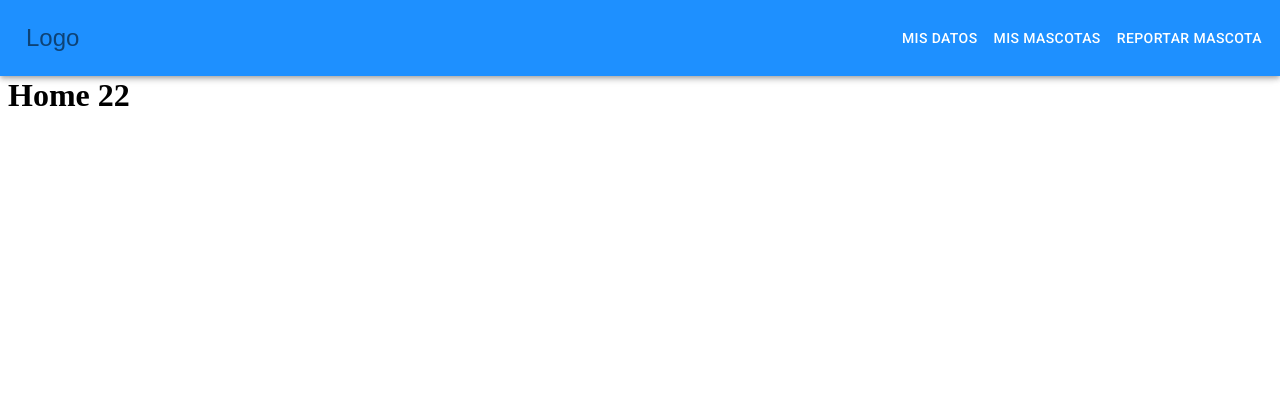
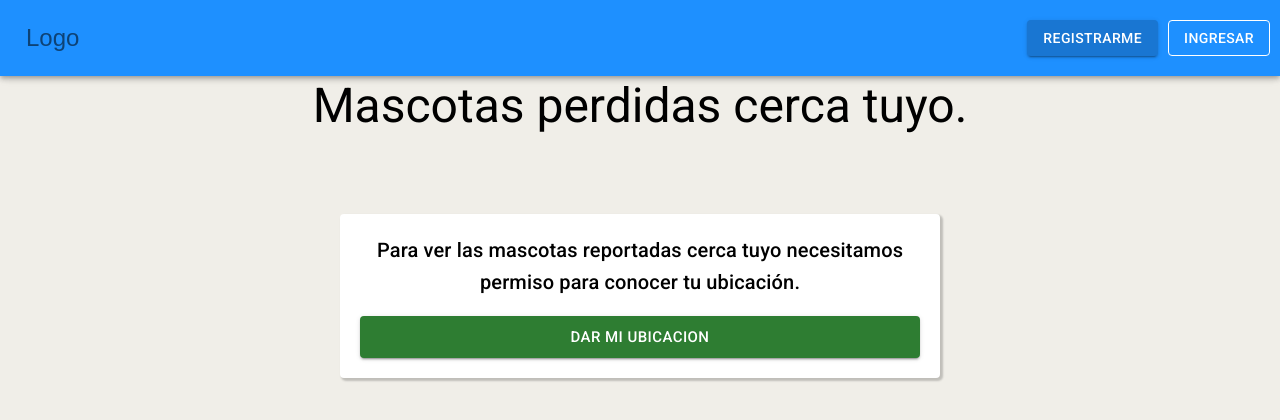
Before and after one commit to MarcosJoaquinDev/app-pet-react, a React (Vite) app: page / in a window 1280 px wide. Shown: the top 420 px of the page. Built offline with nearby package versions, Linux system fonts and the light colour scheme.

Commit message:
add a layout and home component

```diff
--- a/index.html
+++ b/index.html
@@ -6,6 +6,7 @@
     <meta name="viewport" content="width=device-width, initial-scale=1.0" />
     <link rel="stylesheet" href="https://fonts.googleapis.com/css?family=Roboto:300,400,500,700&display=swap"/>
     <title>Vite + React + TS</title>
+    <style>*{box-sizing:border-box}body{background-color:#f0eee8;margin:0}</style>
   </head>
   <body>
     <div id="root"></div>
--- a/src/components/Layout/AuthLayout/AuthLayout.tsx
+++ b/src/components/Layout/AuthLayout/AuthLayout.tsx
@@ -1,11 +1,21 @@
 import React from 'react';
 import { Outlet } from 'react-router-dom';
-import AppBar from '@mui/material/AppBar';
+import Container from '@mui/material/Container';
+import Button from '@mui/material/Button';
+import IconButton from '@mui/material/IconButton';
 import Box from '@mui/material/Box';
-
+const styles = {
+	display: 'flex',
+	justifyContent: 'space-between',
+	height: '65px',
+	backgroundColor: '#3d7cb9',
+};
 const AuthLayout: React.FC = () => (
 	<>
-		<AppBar component="nav" sx={{ backgroundColor: 'DodgerBlue' }} />
+		<Container style={styles}>
+			<IconButton>Logo</IconButton>
+			<Button variant="outlined">Salir</Button>
+		</Container>
 		<Box sx={{ pt: 6 }}>
 			<Outlet />
 		</Box>
--- a/src/components/Layout/MainLayout/MainLayout.tsx
+++ b/src/components/Layout/MainLayout/MainLayout.tsx
@@ -6,6 +6,7 @@ import NavBar from 'components/Layout/NavBar';
 const MainLayout: React.FC = () => (
 	<>
 		<NavBar />
+		<br />
 		<Box sx={{ pt: 6 }}>
 			<Outlet />
 		</Box>
--- a/src/components/Layout/NavBar/NavBar.tsx
+++ b/src/components/Layout/NavBar/NavBar.tsx
@@ -6,8 +6,20 @@ import Button from '@mui/material/Button';
 import IconButton from '@mui/material/IconButton';
 import { routeMap } from 'router';
 import styles from './NavBar.styles';
-
-const navItems = ['Mis datos', 'Mis Mascotas', 'Reportar mascota'];
+const items = [
+	{
+		title: 'Mis datos',
+		path: routeMap.PROFILE.path,
+	},
+	{
+		title: 'Mis Mascotas',
+		path: routeMap.MY_PETS.path,
+	},
+	{
+		title: 'Reportar mascota',
+		path: routeMap.REPORT.path,
+	},
+];
 
 const NavBar: React.FC = () => (
 	<AppBar component="nav">
@@ -23,9 +35,14 @@ const NavBar: React.FC = () => (
 				</Button>
 			</Box>
 			<Box sx={{ display: { xs: 'none', sm: 'block' } }}>
-				{navItems.map((item) => (
-					<Button key={item} sx={{ color: '#fff' }}>
-						{item}
+				{items.map((item) => (
+					<Button
+						key={item.title}
+						component={Link}
+						to={item.path}
+						sx={{ color: '#fff' }}
+					>
+						{item.title}
 					</Button>
 				))}
 			</Box>
--- /dev/null
+++ b/src/components/Layout/WelcomeLayout/WelcomeLayout.tsx
@@ -0,0 +1,42 @@
+import React from 'react';
+import { Link, Outlet } from 'react-router-dom';
+import Box from '@mui/material/Box';
+import { Button, IconButton, AppBar } from '@mui/material';
+import { routeMap } from 'router';
+import styles from '../NavBar/NavBar.styles';
+const WelcomeLayout: React.FC = () => (
+	<>
+		<AppBar component="nav">
+			<Box sx={styles.toolbar}>
+				<Box>
+					<Button
+						component={Link}
+						to={routeMap.HOME.getURL()}
+						key="logo"
+						sx={{ color: '#fff' }}
+					>
+						<IconButton> Logo </IconButton>
+					</Button>
+				</Box>
+				<Box sx={{ display: { xs: 'none', sm: 'block' } }}>
+					<Button variant="contained">Registrarme</Button>
+					<Button
+						variant="outlined"
+						style={{
+							border: '1px solid white',
+							color: 'white',
+							marginLeft: '10px',
+						}}
+					>
+						Ingresar
+					</Button>
+				</Box>
+			</Box>
+		</AppBar>
+		<Box sx={{ pt: 6 }}>
+			<Outlet />
+		</Box>
+	</>
+);
+
+export default WelcomeLayout;
--- /dev/null
+++ b/src/components/Layout/WelcomeLayout/index.ts
@@ -0,0 +1 @@
+export { default } from './WelcomeLayout';
--- /dev/null
+++ b/src/pages/Home/Home.styles.ts
@@ -0,0 +1,26 @@
+const main = {
+	width: '100%',
+	height: '80vh',
+	marginTop: '30px',
+	display: 'flex',
+	justifyContent: 'center',
+	gap: '30px',
+};
+const container = {
+	display: 'flex',
+	flexDirection: 'column',
+	alignItems: 'center',
+	gap: '80px',
+};
+const card = {
+	display: 'flex',
+	flexDirection: 'column',
+	justifyContent: 'center',
+	alignItems: 'center',
+	padding: '20px',
+	borderRadius: '4px',
+	boxShadow: '2px 2px 2px 1px rgba(0, 0, 0, 0.2)',
+	backgroundColor: '#fff',
+	maxWidth: '600px',
+};
+export { main, container, card };
--- a/src/pages/Home/Home.tsx
+++ b/src/pages/Home/Home.tsx
@@ -1,9 +1,30 @@
+import { Box, Button, Container, Typography } from '@mui/material';
 import React from 'react';
+import { main, container, card } from './Home.styles';
 
 const Home: React.FC = () => (
-	<div>
-		<h1>Home 22</h1>
-	</div>
+	<>
+		<Container sx={main}>
+			<Container sx={container}>
+				<Typography variant="h3">Mascotas perdidas cerca tuyo.</Typography>
+				<Box sx={card}>
+					<Typography variant="h6" style={{ textAlign: 'center' }}>
+						Para ver las mascotas reportadas cerca tuyo necesitamos permiso para
+						conocer tu ubicación.
+					</Typography>
+					<br />
+					<Button
+						variant="contained"
+						color="success"
+						size="large"
+						style={{ width: '100%' }}
+					>
+						Dar mi ubicacion
+					</Button>
+				</Box>
+			</Container>
+		</Container>
+	</>
 );
 
 export default Home;
--- a/src/router/routeMap.ts
+++ b/src/router/routeMap.ts
@@ -1,4 +1,4 @@
-type Routes = 'HOME' | 'SIGN_UP' | 'SIGN_IN' | 'PROFILE' | 'MY_PETS' | 'REPORT';
+type Routes = 'WELCOME' | 'HOME' | 'SIGN_UP' | 'SIGN_IN' | 'PROFILE' | 'MY_PETS' | 'REPORT';
 
 type Route = {
 	path: string;
@@ -9,19 +9,24 @@ type Route = {
 type RouteMap = Record<Routes, Route>;
 
 const routeMap: RouteMap = {
-	HOME: {
+	WELCOME: {
 		path: '/',
 		getURL: () => '/',
 		children: []
 	},
+	HOME: {
+		path: '/home',
+		getURL: () => '/home',
+		children: []
+	},
 	SIGN_UP: {
-		path: 'sign-up',
-		getURL: () => 'sign-up',
+		path: '/sign-up',
+		getURL: () => '/sign-up',
 		children: []
 	},
 	SIGN_IN: {
-		path: 'sign-in',
-		getURL: () => 'sign-in',
+		path: '/sign-in',
+		getURL: () => '/sign-in',
 		children: []
 	},
 	PROFILE: {
```
Also changed, not shown: src/router/router.tsx (+11 -0 lines), src/components/Layout/WelcomeLayout/index.css (added).
